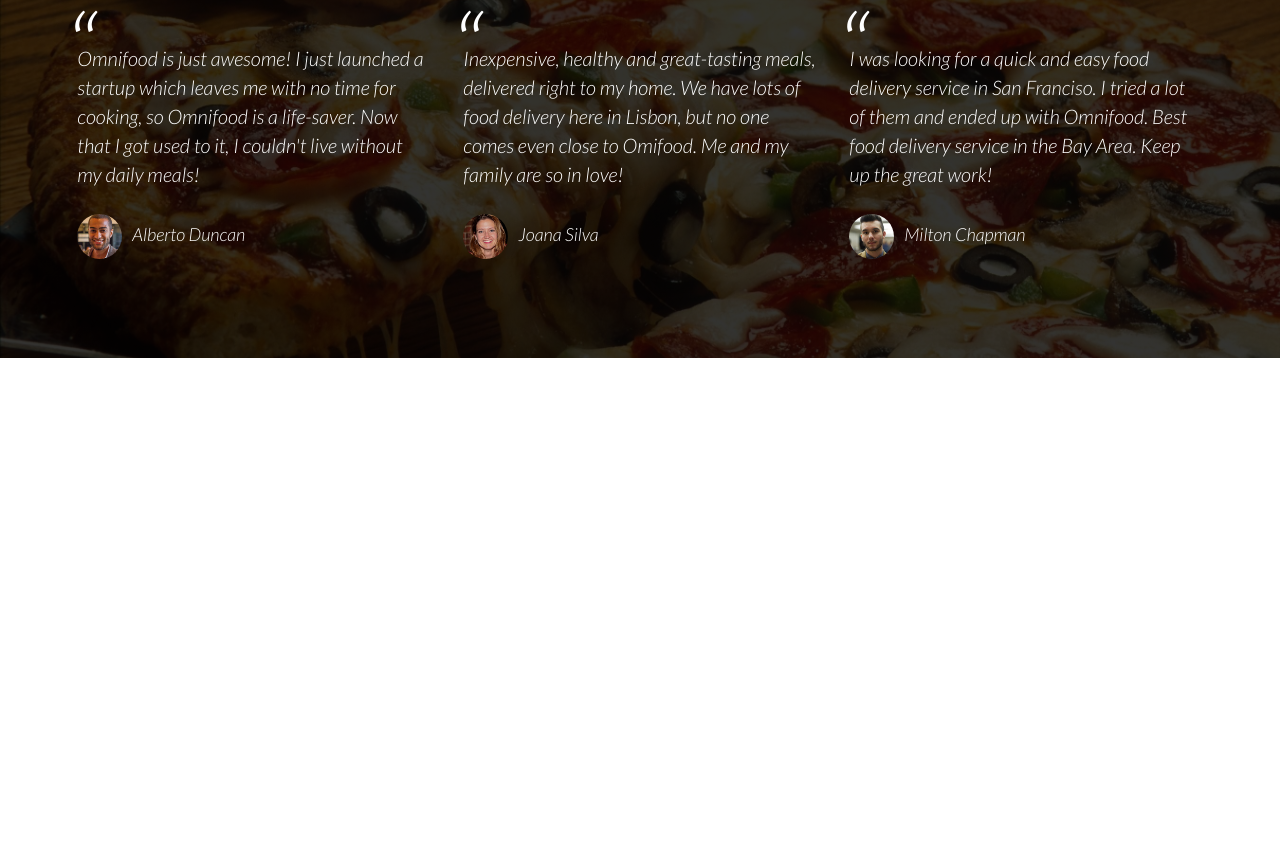
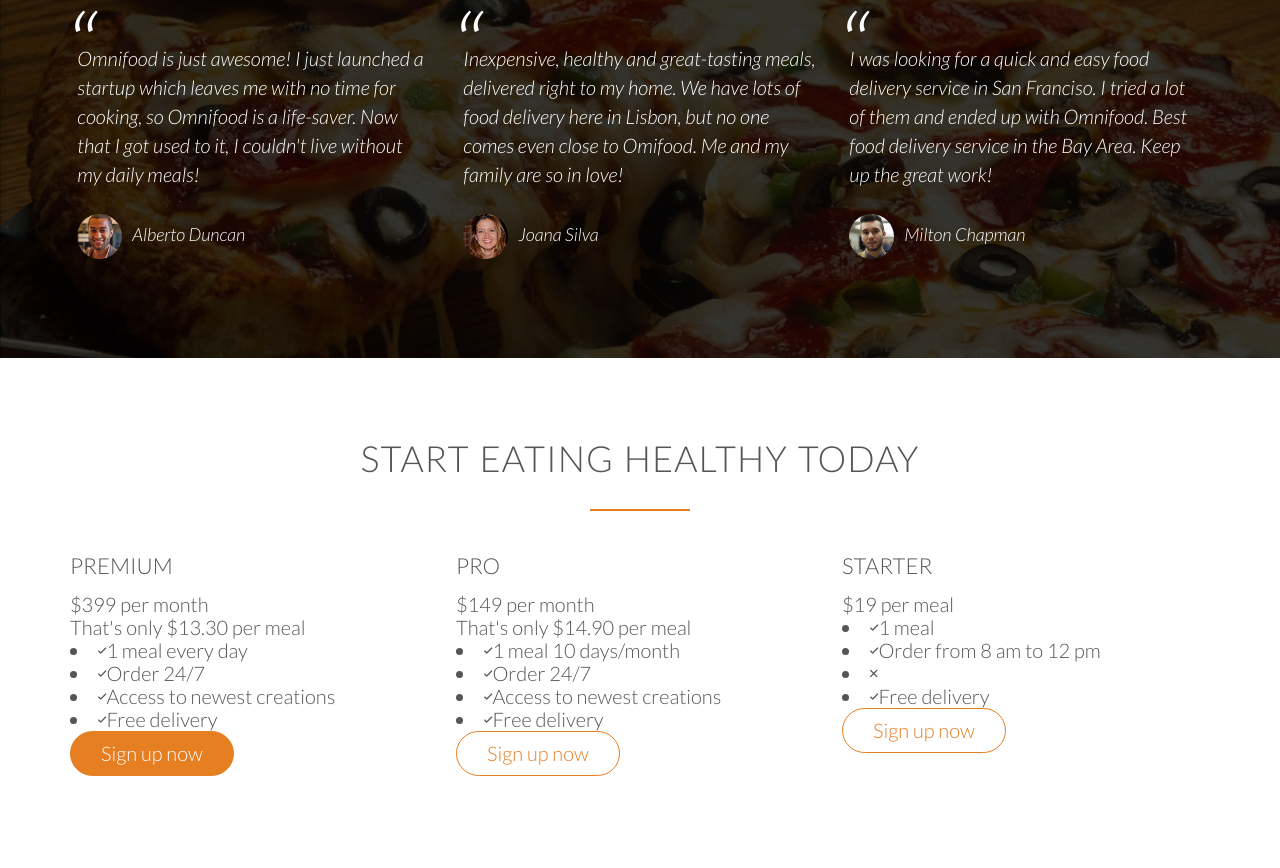
Before and after one commit to mander59/PracticeWebsite, a plain HTML site: page index.html in a window 1280 px wide. Shown: the part 3523-4391 px from the top of the page. Before the commit the page ends 3881 px from the top, so only its background shows below. Drawn offline with nearby package versions, Linux system fonts and the light colour scheme.

Commit message:
Set up plans section

```diff
--- a/index.html
+++ b/index.html
@@ -230,6 +230,67 @@
                 </div>
             </div>
         </section>
+        <section class="section-plans">
+            <div class="row">
+                <h2>Start eating healthy today</h2>
+            </div>
+            <div class="row">
+                <div class="col span-1-of-3">
+                    <div class="plan-box">
+                        <div>
+                            <h3>Premium</h3>
+                            <p class="plan-price">$399 per month</p>
+                            <p class="plan-price-meal">That's only $13.30 per meal</p>
+                        </div>
+                        <div>
+                            <li><i class="icon ion-ios-checkmark"></i>1 meal every day</li>
+                            <li><i class="icon ion-ios-checkmark"></i>Order 24/7</li>
+                            <li><i class="icon ion-ios-checkmark"></i>Access to newest creations</li>
+                            <li><i class="icon ion-ios-checkmark"></i>Free delivery</li>
+                        </div>
+                        <div>
+                            <a href="#" class="btn btn-full">Sign up now</a>
+                        </div>
+                    </div>
+                </div>
+                <div class="col span-1-of-3">
+                    <div class="plan-box">
+                        <div>
+                            <h3>Pro</h3>
+                            <p class="plan-price">$149 per month</p>
+                            <p class="plan-price-meal">That's only $14.90 per meal</p>
+                         </div>
+                        <div>
+                            <li><i class="icon ion-ios-checkmark"></i>1 meal 10 days/month</li>
+                            <li><i class="icon ion-ios-checkmark"></i>Order 24/7</li>
+                            <li><i class="icon ion-ios-checkmark"></i>Access to newest creations</li>
+                            <li><i class="icon ion-ios-checkmark"></i>Free delivery</li>
+                        </div>
+                        <div>
+                            <a href="#" class="btn btn-ghost">Sign up now</a>
+                        </div>
+                    </div>
+                </div>
+                <div class="col span-1-of-3">
+                    <div class="plan-box">
+                        <div>
+                            <h3>Starter</h3>
+                            <p class="plan-price">$19 per meal</p>
+                            <p class="plan-price-meal"></p>
+                        </div>
+                        <div>
+                            <li><i class="icon ion-ios-checkmark"></i>1 meal</li>
+                            <li><i class="icon ion-ios-checkmark"></i>Order from 8 am to 12 pm</li>
+                            <li><i class="icon ion-ios-close"></i></li>
+                            <li><i class="icon ion-ios-checkmark"></i>Free delivery</li>
+                        </div>
+                        <div>
+                            <a href="#" class="btn btn-ghost">Sign up now</a>
+                        </div>
+                    </div>
+                </div>
+            </div>
+        </section>
 
     </body>
 </html>
```
